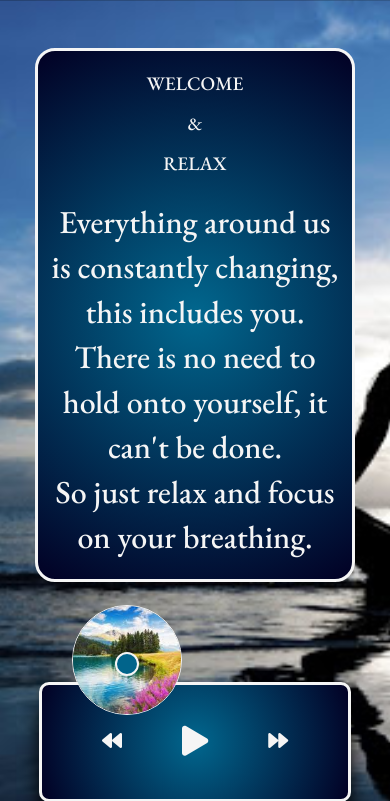
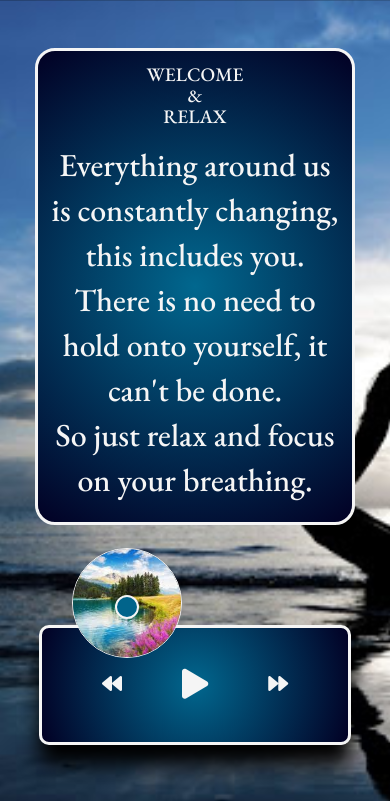
Before and after one commit to AlteredArt/Breathe, a PHP site: page / in a window 390 px wide. Shown: the top 801 px of the page. Run offline with PHP 8.4, Linux system fonts and the light colour scheme; some libraries are stand-ins or nearby versions.

Commit message:
other things to fix

```diff
--- a/public/script.js
+++ b/public/script.js
@@ -121,12 +121,9 @@ function pauseSong() {
 function prevSong() {
   songIndex--;
 
-  if (songIndex < 0) {
-    songIndex = songs.length - 1;
-  }
+  if (songIndex < 0) { songIndex = songs.length - 1; }
 
   loadSong(songs[songIndex]);
-
   playSong();
 }
 
@@ -139,7 +136,6 @@ function nextSong() {
   }
 
   loadSong(songs[songIndex]);
-
   playSong();
 }
 
--- a/public/styles/420bp.css
+++ b/public/styles/420bp.css
@@ -2,6 +2,9 @@
 
 @media(max-width: 420px){
 
-  .header h1 {font-size: 1.2rem;}
+  .header h1 {
+    font-size: 1.2rem;
+    line-height: 21px;
+  }
 
 }
```
